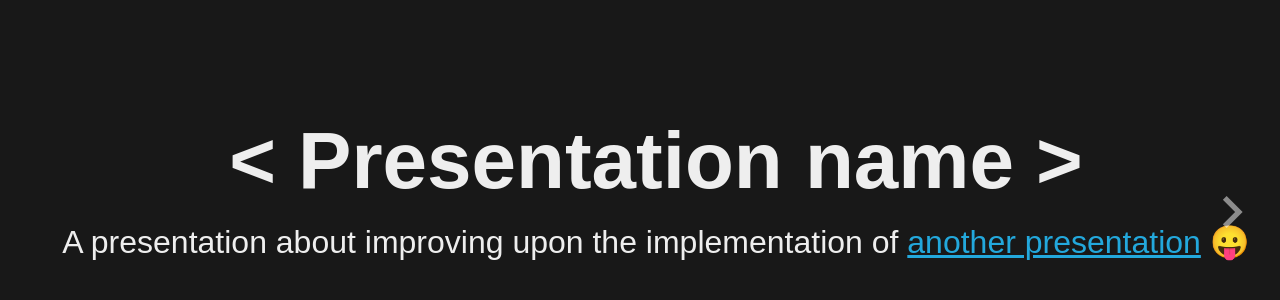
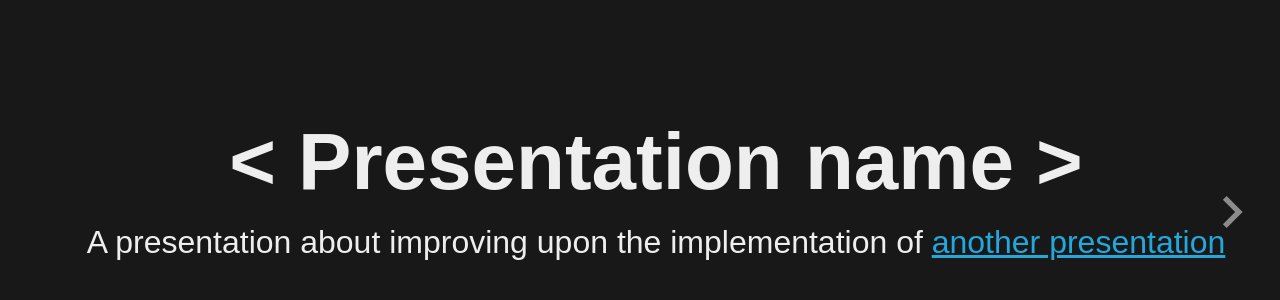
Before and after one commit to hmosvoll/presentations, a plain HTML site: page one/index.html in a window 1280 px wide. Shown: the part 220-520 px from the top of the page. Drawn offline with nearby package versions, Linux system fonts and the light colour scheme; no server answers.

Commit message:
Removed emoji.

```diff
--- a/one/index.html
+++ b/one/index.html
@@ -27,7 +27,7 @@
     <div id="slides" class="slides">
         <section>
             <h1> &lt; Presentation name &gt; </h1>
-            <p>A presentation about improving upon the implementation of <a href="https://hmosvoll.github.io/portal/">another presentation</a> 😛</p>
+            <p>A presentation about improving upon the implementation of <a href="https://hmosvoll.github.io/portal/">another presentation</a></p>
         </section>
         <section>
             <h2>Things to fix</h2>
```
